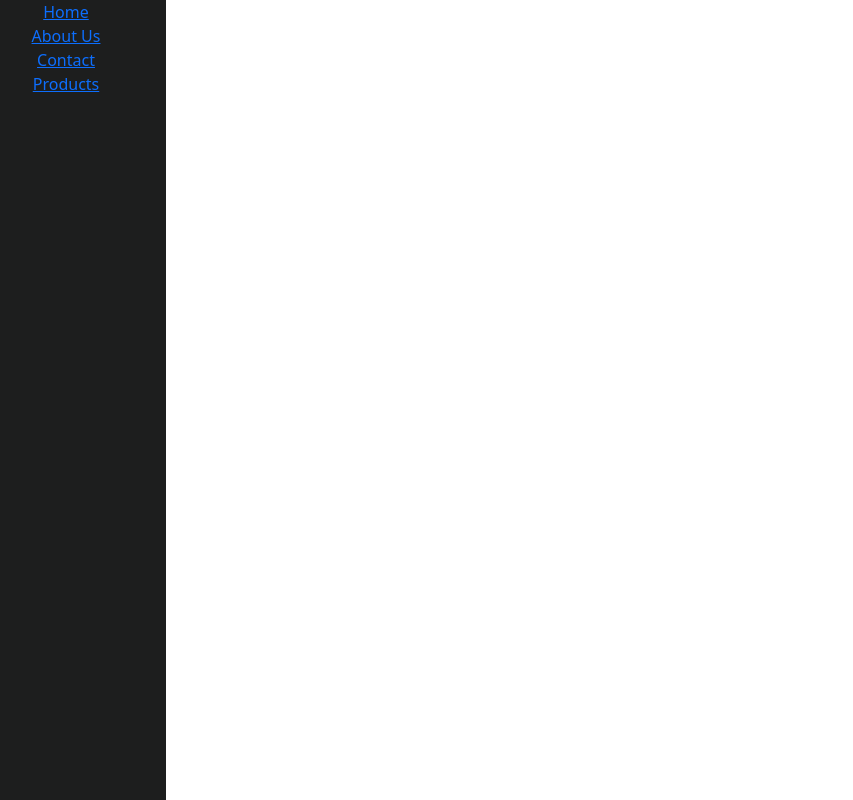
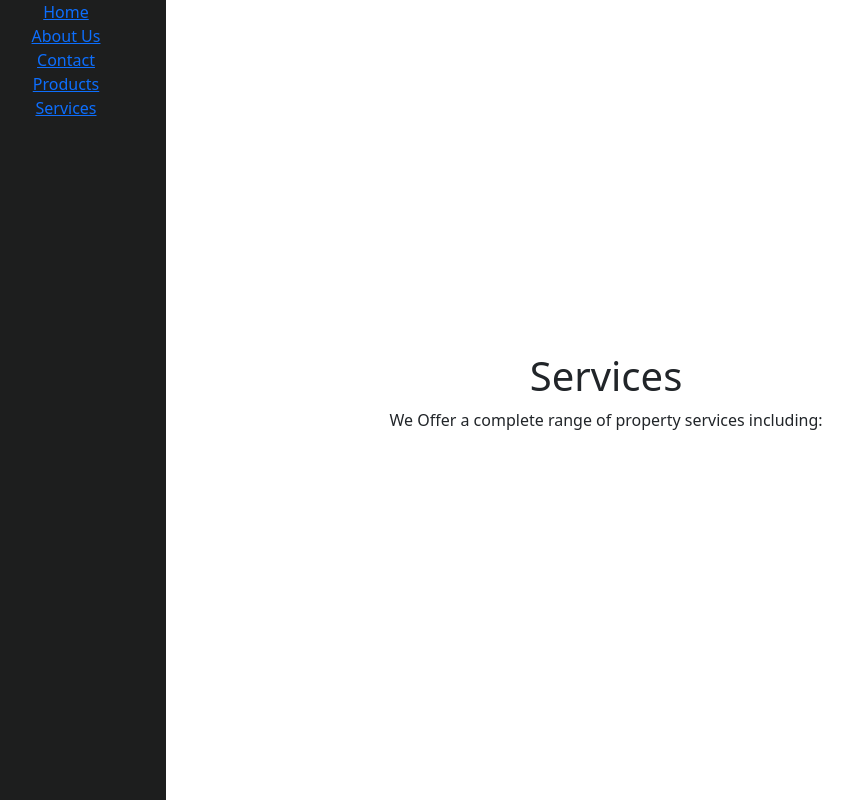
Before and after one commit to MikeAtwood/custom-products, a React (Vite) app: page /services in a window 1280 px wide. Shown: the whole page, without its empty margins (34-887 px from the left). Built offline with nearby package versions, Linux system fonts and the light colour scheme.

Commit message:
initialized services page

```diff
--- a/src/Router.jsx
+++ b/src/Router.jsx
@@ -3,6 +3,7 @@ import Home from './pages/Home';
 import About from './pages/About'
 import Contact from './pages/Contact';
 import Products from './pages/Products';
+import Services from './pages/Services';
 
 const Router = () => {
     return (
@@ -11,6 +12,7 @@ const Router = () => {
                 <Route path="/about" element={<About />}></Route>
                 <Route path='/contact' element={<Contact />}></Route>
                 <Route path='/products' element={<Products />}></Route>
+                <Route path='/services' element={<Services />}></Route>
             </Routes>
     )
 }
--- a/src/components/Navbar.jsx
+++ b/src/components/Navbar.jsx
@@ -17,6 +17,9 @@ const Navbar = () => {
             <li>
                 <Link to='/products'>Products</Link>
             </li>
+            <li>
+                <Link to='/services'>Services</Link>
+            </li>
         </Nav>
     </div>
   )
--- /dev/null
+++ b/src/pages/Services.jsx
@@ -0,0 +1,10 @@
+const Services = () => {
+    return (
+        <div className="services">
+            <h1>Services</h1>
+            <p>We Offer a complete range of property services including:</p>
+        </div>
+    )
+}
+
+export default Services
```
